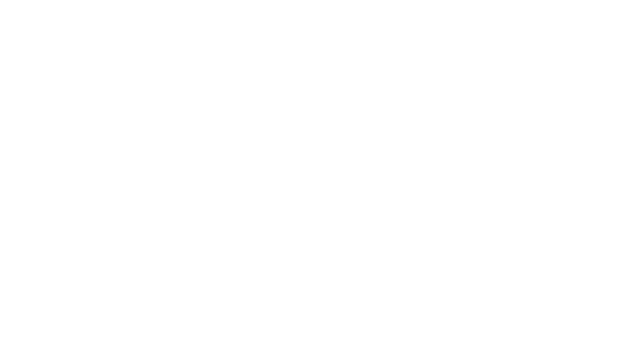
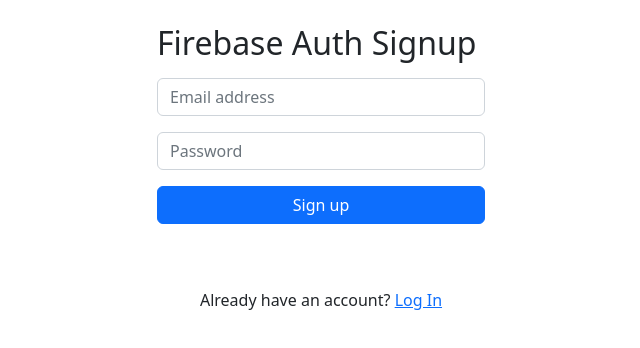
Before and after one commit to StephenJDoherty/DataHorse, a React (Create React App) app in the folder helth/: page /signup in a window 1280 px wide. Before the commit this address had no page. Shown: the top 348 px of the page, without its empty margins (319-959 px from the left). Built offline with nearby package versions, Linux system fonts and the light colour scheme; no server answers.

Commit message:
Firebase login feature added.

```diff
--- a/helth/package.json
+++ b/helth/package.json
@@ -6,9 +6,14 @@
     "@testing-library/jest-dom": "^5.16.5",
     "@testing-library/react": "^13.4.0",
     "@testing-library/user-event": "^13.5.0",
+    "bootstrap": "^5.2.2",
+    "firebase": "^9.12.0",
+    "moment": "^2.29.4",
     "react": "^18.2.0",
     "react-big-calendar": "^1.5.0",
+    "react-bootstrap-validation": "^0.1.11",
     "react-dom": "^18.2.0",
+    "react-google-button": "^0.7.2",
     "react-router": "^6.4.1",
     "react-router-dom": "^6.4.1",
     "react-scripts": "^5.0.1",
--- /dev/null
+++ b/helth/src/components/Login.js
@@ -0,0 +1,80 @@
+import React, { useState } from "react";
+import { Link, useNavigate } from "react-router-dom";
+import { Form, Alert } from "react-bootstrap";
+import { Button } from "react-bootstrap";
+import GoogleButton from "react-google-button";
+import { useUserAuth } from "../context/UserAuthContext";
+
+const Login = () => {
+  const [email, setEmail] = useState("");
+  const [password, setPassword] = useState("");
+  const [error, setError] = useState("");
+  const { logIn, googleSignIn } = useUserAuth();
+  const navigate = useNavigate();
+
+  const handleSubmit = async (e) => {
+    e.preventDefault();
+    setError("");
+    try {
+      await logIn(email, password);
+      navigate("/home");
+    } catch (err) {
+      setError(err.message);
+    }
+  };
+
+  const handleGoogleSignIn = async (e) => {
+    e.preventDefault();
+    try {
+      await googleSignIn();
+      navigate("/home");
+    } catch (error) {
+      console.log(error.message);
+    }
+  };
+
+  return (
+    <>
+      <div className="p-4 box">
+        <h2 className="mb-3">Helth Login</h2>
+        {error && <Alert variant="danger">{error}</Alert>}
+        <Form onSubmit={handleSubmit}>
+          <Form.Group className="mb-3" controlId="formBasicEmail">
+            <Form.Control
+              type="email"
+              placeholder="Email address"
+              onChange={(e) => setEmail(e.target.value)}
+            />
+          </Form.Group>
+
+          <Form.Group className="mb-3" controlId="formBasicPassword">
+            <Form.Control
+              type="password"
+              placeholder="Password"
+              onChange={(e) => setPassword(e.target.value)}
+            />
+          </Form.Group>
+
+          <div className="d-grid gap-2">
+            <Button variant="primary" type="Submit">
+              Log In
+            </Button>
+          </div>
+        </Form>
+        <hr />
+        <div>
+          <GoogleButton
+            className="g-btn"
+            type="dark"
+            onClick={handleGoogleSignIn}
+          />
+        </div>
+      </div>
+      <div className="p-4 box mt-3 text-center">
+        Don't have an account? <Link to="/signup">Sign up</Link>
+      </div>
+    </>
+  );
+};
+
+export default Login;
--- /dev/null
+++ b/helth/src/components/ProtectedRoute.js
@@ -0,0 +1,14 @@
+import React from "react";
+import { Navigate } from "react-router-dom";
+import { useUserAuth } from "../context/UserAuthContext";
+const ProtectedRoute = ({ children }) => {
+  const { user } = useUserAuth();
+
+  console.log("Check user in Private: ", user);
+  if (!user) {
+    return <Navigate to="/" />;
+  }
+  return children;
+};
+
+export default ProtectedRoute;
--- /dev/null
+++ b/helth/src/components/Signup.js
@@ -0,0 +1,61 @@
+import React, { useState } from "react";
+import { Link, useNavigate } from "react-router-dom";
+import { Form, Alert } from "react-bootstrap";
+import { Button } from "react-bootstrap";
+import { useUserAuth } from "../context/UserAuthContext";
+
+const Signup = () => {
+  const [email, setEmail] = useState("");
+  const [error, setError] = useState("");
+  const [password, setPassword] = useState("");
+  const { signUp } = useUserAuth();
+  let navigate = useNavigate();
+
+  const handleSubmit = async (e) => {
+    e.preventDefault();
+    setError("");
+    try {
+      await signUp(email, password);
+      navigate("/");
+    } catch (err) {
+      setError(err.message);
+    }
+  };
+
+  return (
+    <>
+      <div className="p-4 box">
+        <h2 className="mb-3">Firebase Auth Signup</h2>
+        {error && <Alert variant="danger">{error}</Alert>}
+        <Form onSubmit={handleSubmit}>
+          <Form.Group className="mb-3" controlId="formBasicEmail">
+            <Form.Control
+              type="email"
+              placeholder="Email address"
+              onChange={(e) => setEmail(e.target.value)}
+            />
+          </Form.Group>
+
+          <Form.Group className="mb-3" controlId="formBasicPassword">
+            <Form.Control
+              type="password"
+              placeholder="Password"
+              onChange={(e) => setPassword(e.target.value)}
+            />
+          </Form.Group>
+
+          <div className="d-grid gap-2">
+            <Button variant="primary" type="Submit">
+              Sign up
+            </Button>
+          </div>
+        </Form>
+      </div>
+      <div className="p-4 box mt-3 text-center">
+        Already have an account? <Link to="/">Log In</Link>
+      </div>
+    </>
+  );
+};
+
+export default Signup;
--- /dev/null
+++ b/helth/src/context/UserAuthContext.js
@@ -0,0 +1,53 @@
+import { createContext, useContext, useEffect, useState } from "react";
+import {
+  createUserWithEmailAndPassword,
+  signInWithEmailAndPassword,
+  onAuthStateChanged,
+  signOut,
+  GoogleAuthProvider,
+  signInWithPopup,
+} from "firebase/auth";
+import { auth } from "../firebase";
+
+const userAuthContext = createContext();
+
+export function UserAuthContextProvider({ children }) {
+  const [user, setUser] = useState({});
+
+  function logIn(email, password) {
+    return signInWithEmailAndPassword(auth, email, password);
+  }
+  function signUp(email, password) {
+    return createUserWithEmailAndPassword(auth, email, password);
+  }
+  function logOut() {
+    return signOut(auth);
+  }
+  function googleSignIn() {
+    const googleAuthProvider = new GoogleAuthProvider();
+    return signInWithPopup(auth, googleAuthProvider);
+  }
+
+  useEffect(() => {
+    const unsubscribe = onAuthStateChanged(auth, (currentuser) => {
+      console.log("Auth", currentuser);
+      setUser(currentuser);
+    });
+
+    return () => {
+      unsubscribe();
+    };
+  }, []);
+
+  return (
+    <userAuthContext.Provider
+      value={{ user, logIn, signUp, logOut, googleSignIn }}
+    >
+      {children}
+    </userAuthContext.Provider>
+  );
+}
+
+export function useUserAuth() {
+  return useContext(userAuthContext);
+}
--- a/helth/src/index.js
+++ b/helth/src/index.js
@@ -1,14 +1,19 @@
 import React from "react";
-import ReactDOM from "react-dom/client";
+import ReactDOM from "react-dom";
+import { BrowserRouter as Router } from "react-router-dom";
 import "./index.css";
-import App from "../src/pages/App";
+import "bootstrap/dist/css/bootstrap.min.css";
+import App from "./pages/App";
 import reportWebVitals from "./reportWebVitals";
 
 const root = ReactDOM.createRoot(document.getElementById("root"));
 root.render(
   <React.StrictMode>
-    <App />
-  </React.StrictMode>
+    <Router>
+      <App />
+    </Router>
+  </React.StrictMode>,
+  document.getElementById("root")
 );
 
 // If you want to start measuring performance in your app, pass a function
--- a/helth/src/pages/App.jsx
+++ b/helth/src/pages/App.jsx
@@ -1,20 +1,59 @@
-import { BrowserRouter, Routes, Route } from "react-router-dom";
-import Layout from "./Layout";
+// import { BrowserRouter, Routes, Route } from "react-router-dom";
+// import Layout from "./Layout";
+// import Home from "./Home";
+// import BigCalendar from "./Calendar";
+
+// function App() {
+//   return (
+//     <BrowserRouter>
+//       <Routes>
+//         <Route path="/" element={<Layout />}>
+//           <Route index element={<Home />} />
+//           <Route path="Calendar" element={<BigCalendar />} />
+//           {/* <Route path="contact" element={<Contact />} /> */}
+//           {/* <Route path="*" element={<NoPage />} /> */}
+//         </Route>
+//       </Routes>
+//     </BrowserRouter>
+//   );
+// }
+
+// export default App;
+
+import { Container, Row, Col } from "react-bootstrap";
+import { Routes, Route } from "react-router-dom";
+import "../App.css";
+// import Home from "./components/Home";
 import Home from "./Home";
-import BigCalendar from "./Calendar";
+import Login from "../components/Login";
+import Signup from "../components/Signup";
+import Calendar from "./Calendar";
+import ProtectedRoute from "../components/ProtectedRoute";
+import { UserAuthContextProvider } from "../context/UserAuthContext";
 
 function App() {
   return (
-    <BrowserRouter>
-      <Routes>
-        <Route path="/" element={<Layout />}>
-          <Route index element={<Home />} />
-          <Route path="Calendar" element={<BigCalendar />} />
-          {/* <Route path="contact" element={<Contact />} /> */}
-          {/* <Route path="*" element={<NoPage />} /> */}
-        </Route>
-      </Routes>
-    </BrowserRouter>
+    <Container style={{ width: "400px" }}>
+      <Row>
+        <Col>
+          <UserAuthContextProvider>
+            <Routes>
+              <Route
+                path="/home"
+                element={
+                  <ProtectedRoute>
+                    <Home />
+                  </ProtectedRoute>
+                }
+              />
+              <Route path="/" element={<Login />} />
+
+              <Route path="/signup" element={<Signup />} />
+            </Routes>
+          </UserAuthContextProvider>
+        </Col>
+      </Row>
+    </Container>
   );
 }
 
--- a/helth/src/pages/Home.jsx
+++ b/helth/src/pages/Home.jsx
@@ -1,7 +1,34 @@
 import React from "react";
+import { Button } from "react-bootstrap";
+import { useNavigate } from "react-router";
+import { useUserAuth } from "../context/UserAuthContext";
+import { Link } from "react-router-dom";
 
-function Home() {
-  return <h1>this is the homepage</h1>;
-}
+const Home = () => {
+  const { logOut, user } = useUserAuth();
+  const navigate = useNavigate();
+  const handleLogout = async () => {
+    try {
+      await logOut();
+      navigate("/");
+    } catch (error) {
+      console.log(error.message);
+    }
+  };
+  return (
+    <>
+      <div className="p-4 box mt-3 text-center">
+        Hello Welcome <br />
+        {user && user.email}
+      </div>
+
+      <div className="d-grid gap-2">
+        <Button variant="primary" onClick={handleLogout}>
+          Log out
+        </Button>
+      </div>
+    </>
+  );
+};
 
 export default Home;
```
Also changed, not shown: 1 other file (tests, documents, lock files or other folders).
